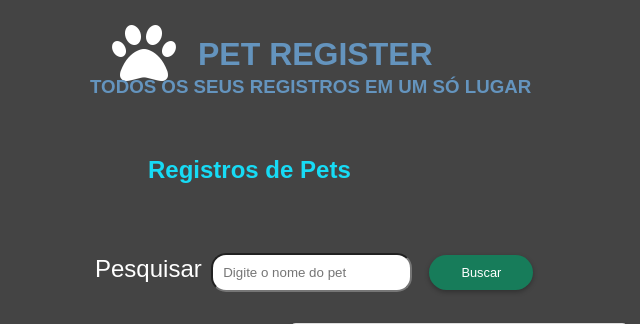
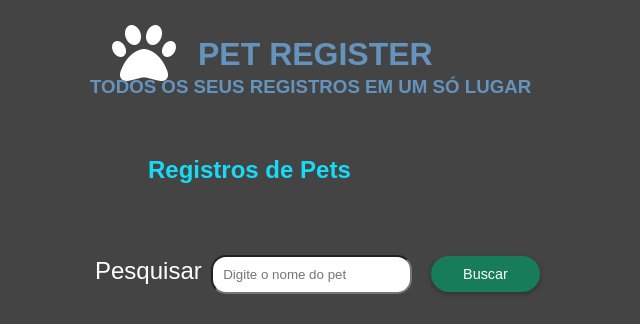
Before and after one commit to gabrielcaxtanho/registerdog, a PHP site: page /cadastrado.php in a window 1280 px wide. Shown: the top 324 px of the page, without its empty margins (0-640 px from the left). Run offline with PHP 8.4, Linux system fonts and the light colour scheme; data comes from the database, SQL or seed files in the repository; data that the repository does not hold is empty; some libraries are stand-ins or nearby versions; some web fonts are replaced.

Commit message:
estilizando melhor

```diff
--- a/css/cadastro_style.css
+++ b/css/cadastro_style.css
@@ -52,7 +52,7 @@ label {
 .principal__elemento{
   display: flex;
   border-radius: 100px;
-  width: 1300px;
+  width: 80em;
   justify-content: center;
 }
 
--- a/css/petcadastrado.css
+++ b/css/petcadastrado.css
@@ -65,7 +65,7 @@ principal__elemento{
     flex-direction: column;
     align-items: center;
     color: #ffffff;
-    font-size: 0.8em;
+    font-size: 0.9em;
     border-radius: 28px;
     text-align: center;
     background-color: rgb(23, 124, 90);
@@ -76,8 +76,8 @@ principal__elemento{
 }
 
 #submit:hover{
-    width: 4.5em;
-    transition-duration: 1s;
+    width: 7em;
+    transition-duration: 0.3s;
     background-color: #05355c;
 }
 
--- a/css/style.css
+++ b/css/style.css
@@ -27,7 +27,6 @@ body {
     font-family: "Poetsen One", sans-serif;
     font-weight: 400;
     font-style: normal;
-    display: flex;
     flex-direction: column;
     align-items: flex-start;
     padding: 30px 90px;
```
